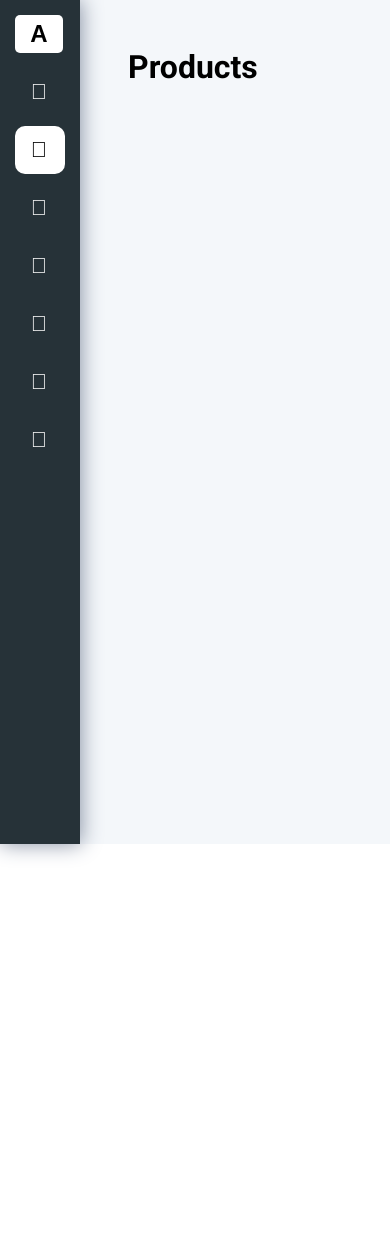
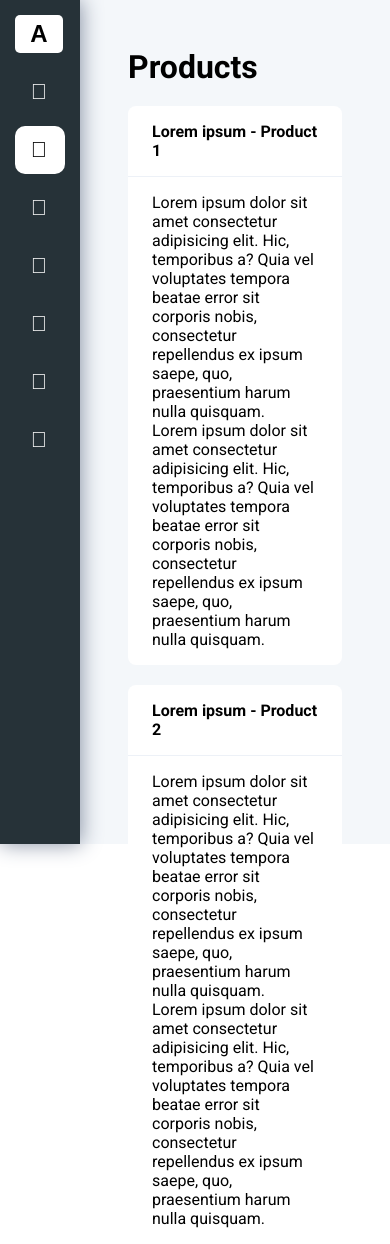
Before and after one commit to emjeisomDev/navbar, an Angular app: page /products in a window 390 px wide. Before the commit the page ends 844 px from the top, so only its background shows below. Built offline with nearby package versions, Linux system fonts and the light colour scheme.

Commit message:
Configuring responsiveness.

```diff
--- a/src/app/dashboard/dashboard.component.html
+++ b/src/app/dashboard/dashboard.component.html
@@ -1 +1,19 @@
 <h1>Dashboard</h1>
+<div class="card">
+  <div class="card-head">Lorem ipsum - Dashboard</div>
+  <div class="card-body">
+    <p>
+      Lorem ipsum dolor sit amet consectetur adipisicing elit. Hic, temporibus
+      a? Quia vel voluptates tempora beatae error sit corporis nobis,
+      consectetur repellendus ex ipsum saepe, quo, praesentium harum nulla
+      quisquam.
+    </p>
+
+    <p>
+      Lorem ipsum dolor sit amet consectetur adipisicing elit. Hic, temporibus
+      a? Quia vel voluptates tempora beatae error sit corporis nobis,
+      consectetur repellendus ex ipsum saepe, quo, praesentium harum nulla
+      quisquam.
+    </p>
+  </div>
+</div>
--- a/src/app/products/products.component.html
+++ b/src/app/products/products.component.html
@@ -1 +1,38 @@
 <h1>Products</h1>
+<div class="card">
+    <div class="card-head">Lorem ipsum - Product 1</div>
+    <div class="card-body">
+      <p>
+        Lorem ipsum dolor sit amet consectetur adipisicing elit. Hic, temporibus
+        a? Quia vel voluptates tempora beatae error sit corporis nobis,
+        consectetur repellendus ex ipsum saepe, quo, praesentium harum nulla
+        quisquam.
+      </p>
+
+      <p>
+        Lorem ipsum dolor sit amet consectetur adipisicing elit. Hic, temporibus
+        a? Quia vel voluptates tempora beatae error sit corporis nobis,
+        consectetur repellendus ex ipsum saepe, quo, praesentium harum nulla
+        quisquam.
+      </p>
+    </div>
+  </div>
+
+  <div class="card">
+    <div class="card-head">Lorem ipsum - Product 2</div>
+    <div class="card-body">
+      <p>
+        Lorem ipsum dolor sit amet consectetur adipisicing elit. Hic, temporibus
+        a? Quia vel voluptates tempora beatae error sit corporis nobis,
+        consectetur repellendus ex ipsum saepe, quo, praesentium harum nulla
+        quisquam.
+      </p>
+
+      <p>
+        Lorem ipsum dolor sit amet consectetur adipisicing elit. Hic, temporibus
+        a? Quia vel voluptates tempora beatae error sit corporis nobis,
+        consectetur repellendus ex ipsum saepe, quo, praesentium harum nulla
+        quisquam.
+      </p>
+    </div>
+  </div>
--- a/src/app/sidenav/sidenav.component.ts
+++ b/src/app/sidenav/sidenav.component.ts
@@ -1,4 +1,4 @@
-import { Component, EventEmitter, Output, OnInit } from '@angular/core';
+import { Component, EventEmitter, Output, OnInit, HostListener } from '@angular/core';
 import { navbarData } from './nav-data';
 import { SideNavToggle } from '../sidenavtoggle.interface';
 
@@ -14,6 +14,19 @@ export class SidenavComponent implements OnInit {
   screenWidth = 0;
   navData = navbarData;
 
+  @HostListener('window:resize', ['$event'])
+  onResize(event:any){
+    this.screenWidth = window.innerWidth;
+    if(this.screenWidth <=768){
+      this.collapsed = false;
+      this.onToggleSideNav.emit({collapsed: this.collapsed, screenWidth: this.screenWidth});
+    }
+  }
+
+  ngOnInit():void{
+    this.screenWidth = window.innerWidth;
+  }
+
   toggleCollapse():void{
     this.collapsed = !this.collapsed;
     this.onToggleSideNav.emit({collapsed: this.collapsed, screenWidth: this.screenWidth});
--- a/src/styles.scss
+++ b/src/styles.scss
@@ -11,3 +11,24 @@ body{
     position: relative;
     font-family: 'Roboto', sans-serif;
 }
+
+.card{
+    display: flex;
+    flex-direction: column;
+    border-radius: .5rem;
+    background-color: #FFF;
+    margin: 1.25rem 0 1.25rem 0;
+    box-shadow: 0 .25rem .5 #E6EDEF;
+
+    .card-head{
+        padding: 1rem 1.5rem;
+        border-bottom: 1px solid #EDF1F7;
+        font-size: 1rem;
+        font-weight: 600;
+    }
+
+    .card-body{
+        padding: 1rem 1.5rem;
+    }
+
+}
```
